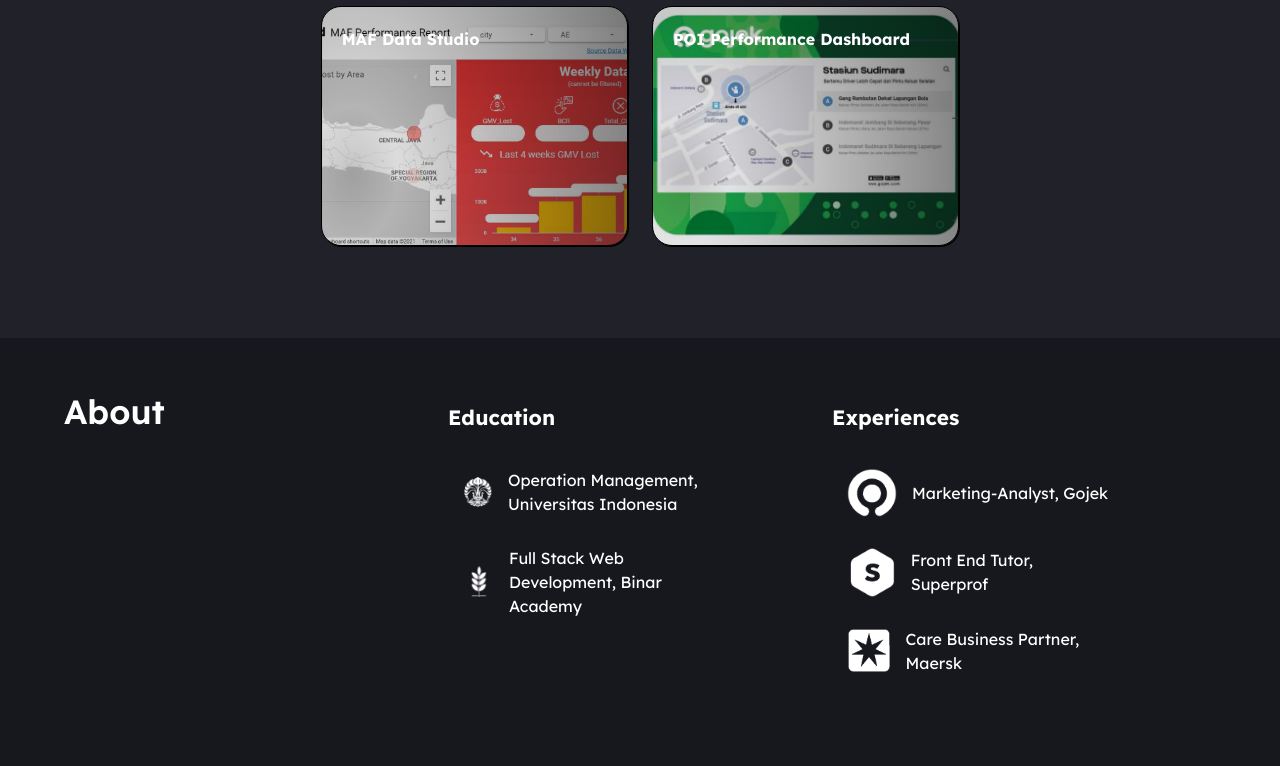
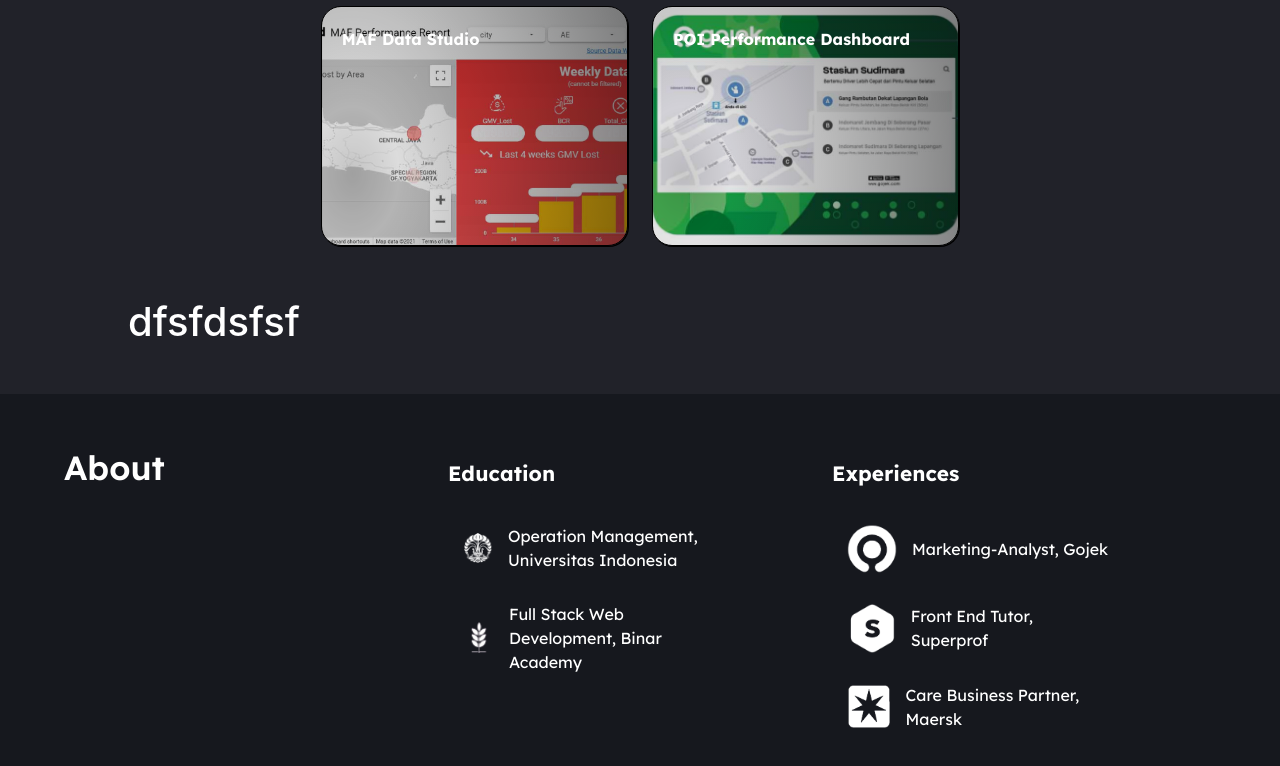
Before and after one commit to farsikogama/PORTO-NEXT-gama, a Next.js app: page / in a window 1280 px wide. Shown: the part 2073-2839 px from the top of the page. Built offline with nearby package versions, Linux system fonts and the light colour scheme.

Commit message:
adding modals2

```diff
--- a/src/pages/index.jsx
+++ b/src/pages/index.jsx
@@ -128,6 +128,7 @@
                 body='There are indeed several point of interest that generate the highest order for Gojek. In 2019-2020, Gojek aim a very ambitious target to acquire top 5 POIs in Bandung, Semarang, and Yogyakarta. However, its performance (Complete Order, GMV, BCR, and waiting time) need to be closely monitored. Those are the main reason this dashboard was launched. The result form this monitoring activity are we managed to spend the amount of partnership investment wisely and we managed to allocate supply and demand level more accurate based on the seasonality of this top POI.'
               />
             </CardWrapper>
+            <h1>dfsfdsfsf</h1>
           </ContainerColumn>
         </Section>
         {/* Portofolio */}
```
